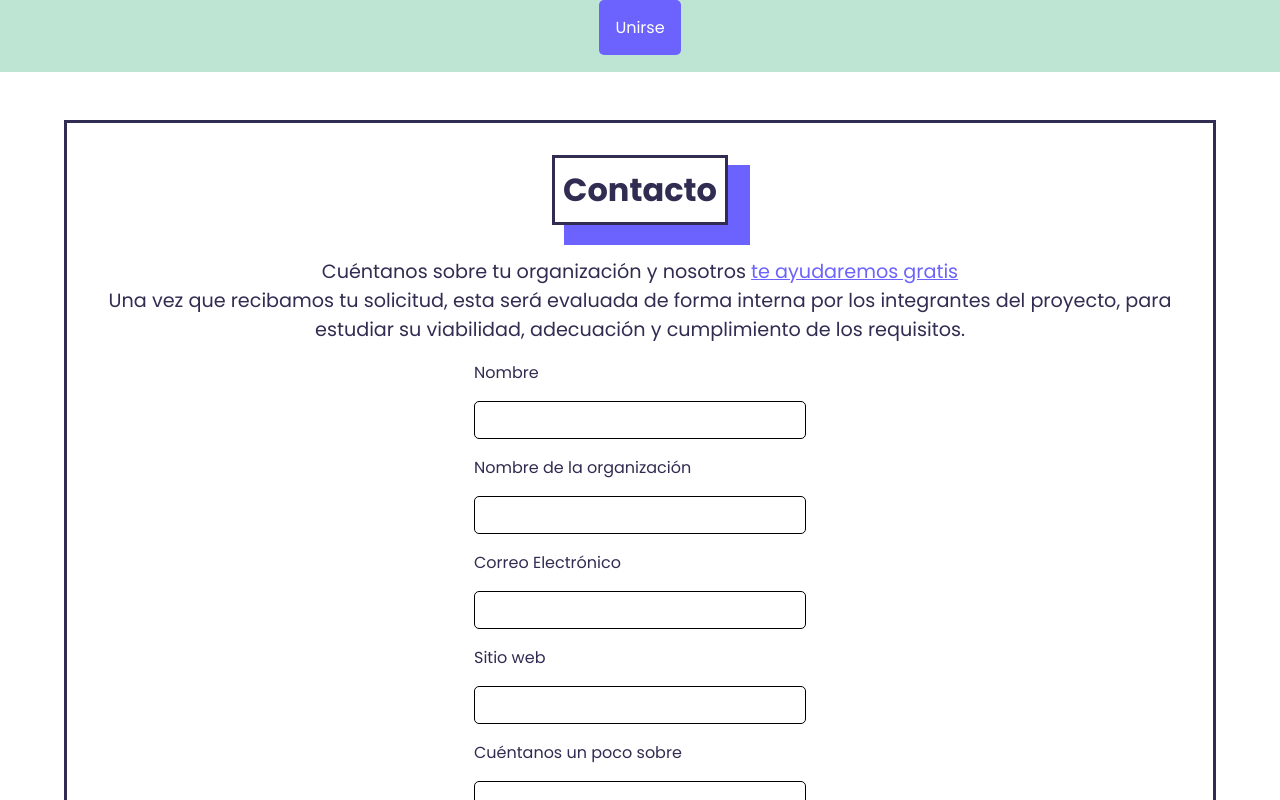
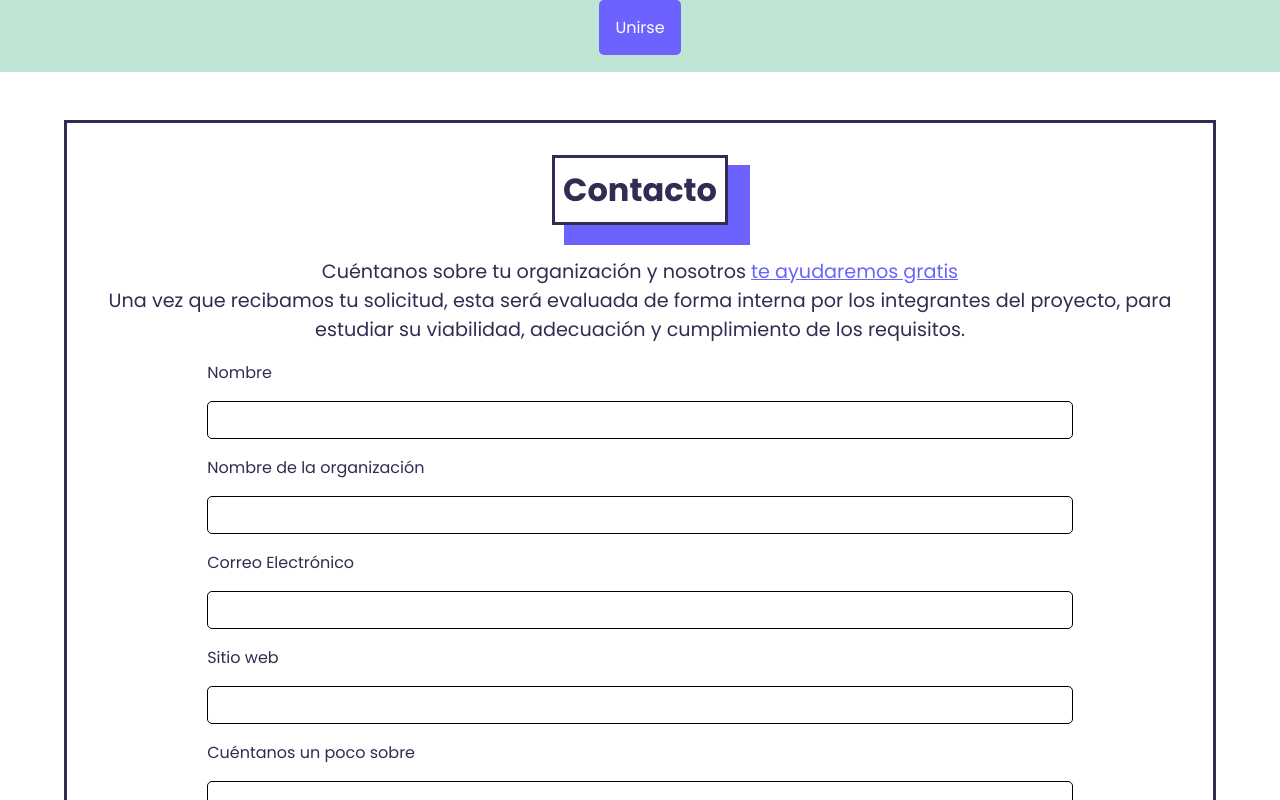
Before and after one commit to proyectosolidus/ProyectoSolidus, a React (Create React App) app: page / in a window 1280 px wide. Shown: the part 1782-2582 px from the top of the page. Built offline with nearby package versions, Linux system fonts and the light colour scheme.

Commit message:
form input width

```diff
--- a/src/components/ContactForm.js
+++ b/src/components/ContactForm.js
@@ -32,7 +32,7 @@ const ContactForm = () => {
 	const {formState, setFormState, handleChange} = useForm()
 
 	return(
-		<div className="box-wrapper">
+		<div id="contacto" className="box-wrapper">
 			<section className="Home__contact">
 				<h2>Contacto</h2>
 				<p>
--- a/src/components/styles/ContactForm.css
+++ b/src/components/styles/ContactForm.css
@@ -51,6 +51,7 @@
 
 .Contact-form {
   margin-top: 1rem;
+  width: 80%;
   display: flex;
   flex-direction: column;
   gap: 1rem;
@@ -65,15 +66,16 @@ input:focus-visible, textarea:focus-visible {
     width: 100%;
   }
 
+  .Home__contact {
+    padding: 1rem;
+  }
+
   .Home__contact h2 {
     box-shadow: 1px 15px 0px 9px #6C63FF;
   }
 }
 
 @media screen and (max-width: 500px) {
-  .Home__contact {
-    padding: 1rem;
-  }
 
   .Home__contact p {
     font-size: 1.1rem;
```
Also changed, not shown: 1 other file (tests, documents, lock files or other folders).
